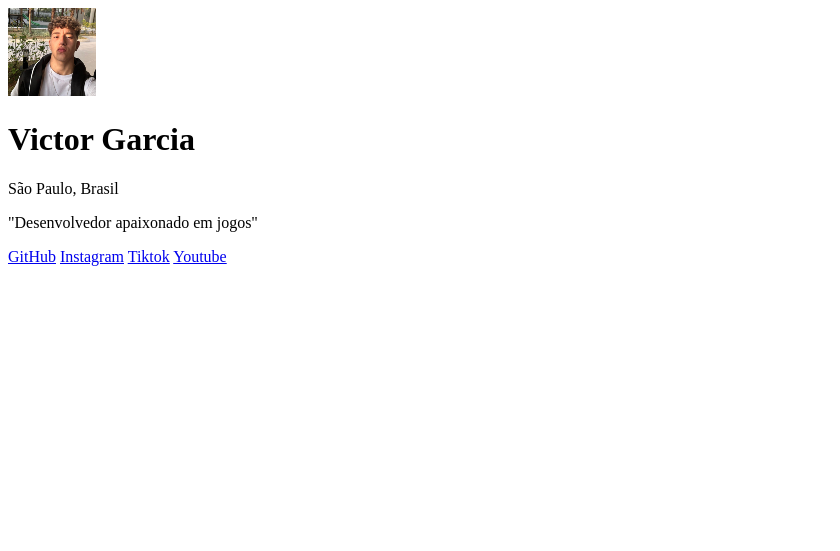
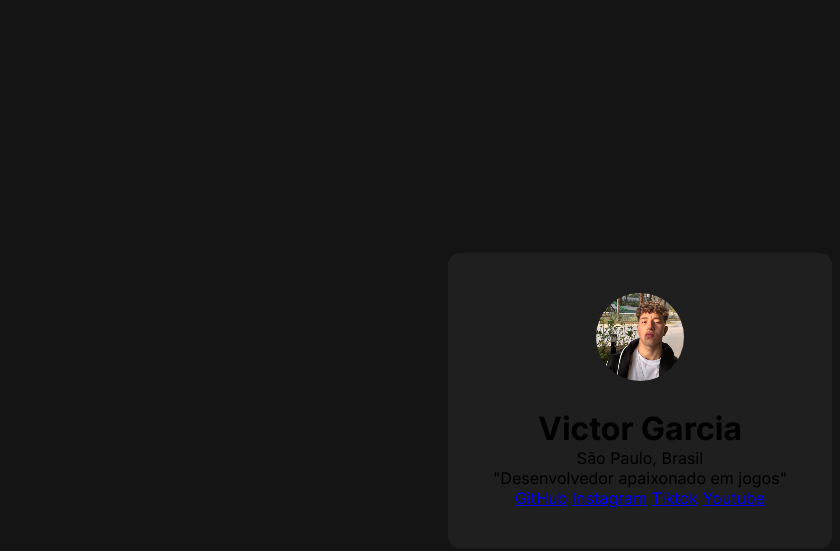
Before and after one commit to VitorGarcia7/meus-links, a plain HTML site: page index.html in a window 1280 px wide. Shown: the whole page, without its empty margins (0-840 px from the left). Drawn offline with Linux system fonts and the light colour scheme.

Commit message:
inicio do desenvolvimento css

```diff
--- a/index.html
+++ b/index.html
@@ -3,8 +3,13 @@
 <head>
     <meta charset="UTF-8">
     <meta name="viewport" content="width=device-width, initial-scale=1.0">
+    <link rel="stylesheet" href="style.css">
+    <link rel="preconnect" href="https://fonts.googleapis.com">
+    <link rel="preconnect" href="https://fonts.gstatic.com" crossorigin>
+    <link href="https://fonts.googleapis.com/css2?family=Inter:ital,opsz,wght@0,14..32,100..900;1,14..32,100..900&family=Titillium+Web:ital,wght@0,200;0,300;0,400;0,600;0,700;0,900;1,200;1,300;1,400;1,600;1,700&display=swap" rel="stylesheet">
     <title>Meus Links</title>
 </head>
+
 <body>
     <div>
         <img src="./victor.jpg" alt="Imagem do criador da página de Links, victor garcia">
--- /dev/null
+++ b/style.css
@@ -0,0 +1,30 @@
+*{
+    margin: 0;
+    padding: 0;
+    box-sizing: border-box;
+    font-family: "Inter", sans-serif;
+}
+
+body{
+    background-color:  #141414;
+    height: 100vh;
+    display: flex;
+    justify-content: center;
+    align-items: center;
+
+}
+
+div {
+    background-color: #1F1F1F;
+    width: 384px;
+    padding: 40px;
+    text-align: center;
+    border-radius: 12px;
+
+}
+
+div img {
+    border-radius: 50%;
+    margin-bottom: 24px;
+
+}
```
